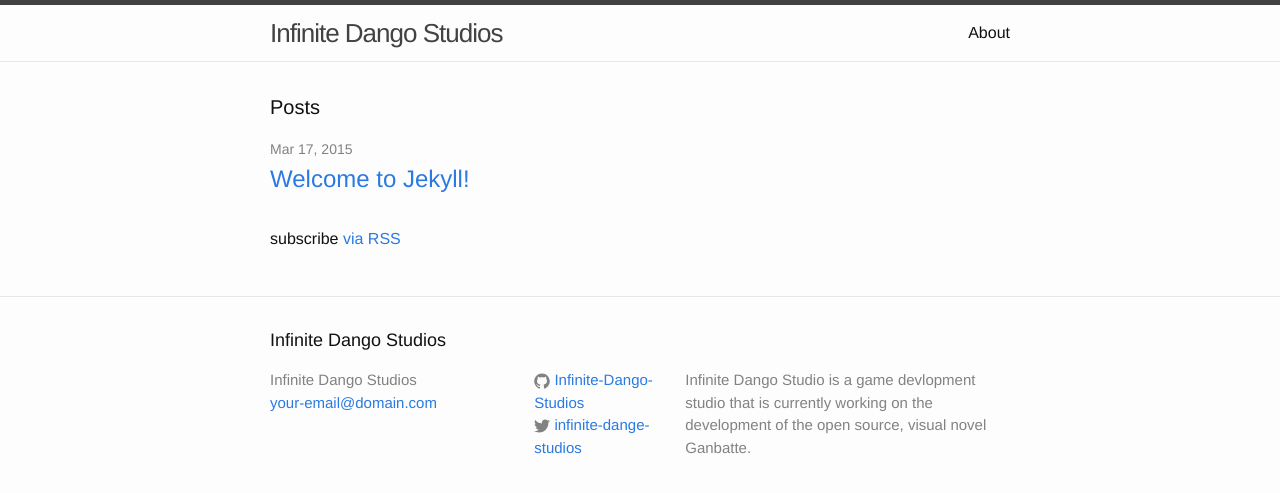
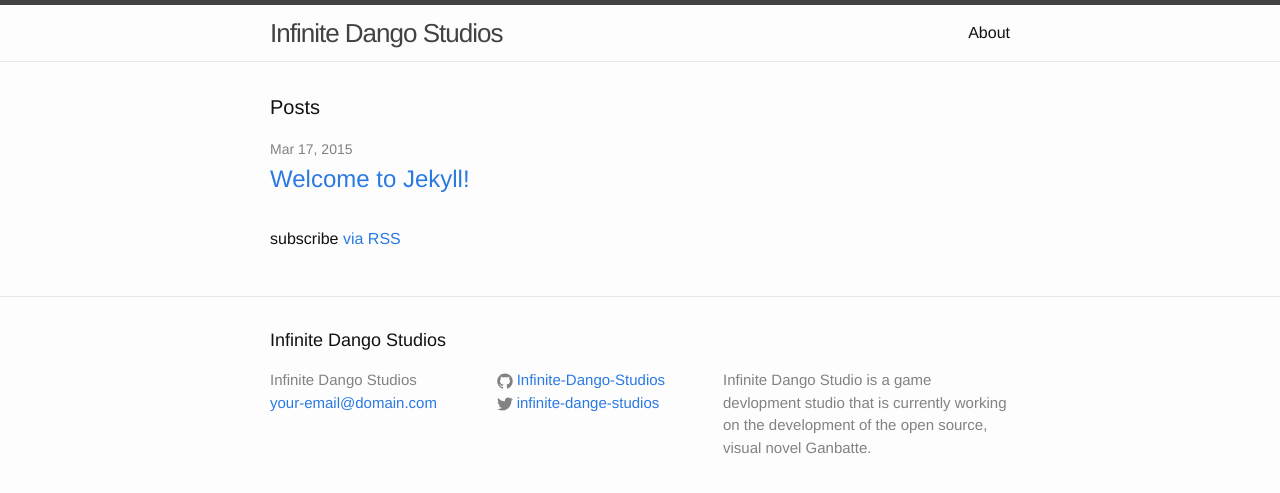
Before and after one commit to Infinite-Dango-Studios/Infinite-Dango-Studios.github.io, a Jekyll site: the page built from index.html, in a window 1280 px wide. Shown: the top 493 px of the page. Built offline with Jekyll 4.4.1, drawn with Linux system fonts in a browser that asks for light colours.

Commit message:
Fixed footer spacing issue
Fixed the css for the footer so that the middle collumn with the GitHub
and Twitter buttons is able to fit the contained text properly.

```diff
--- a/_sass/_layout.scss
+++ b/_sass/_layout.scss
@@ -121,18 +121,18 @@
 }
 
 .footer-col-1 {
-    width: -webkit-calc(35% - (#{$spacing-unit} / 2));
-    width:         calc(35% - (#{$spacing-unit} / 2));
+    width: -webkit-calc(30% - (#{$spacing-unit} / 2));
+    width:         calc(30% - (#{$spacing-unit} / 2));
 }
 
 .footer-col-2 {
-    width: -webkit-calc(20% - (#{$spacing-unit} / 2));
-    width:         calc(20% - (#{$spacing-unit} / 2));
+    width: -webkit-calc(30% - (#{$spacing-unit} / 2));
+    width:         calc(30% - (#{$spacing-unit} / 2));
 }
 
 .footer-col-3 {
-    width: -webkit-calc(45% - (#{$spacing-unit} / 2));
-    width:         calc(45% - (#{$spacing-unit} / 2));
+    width: -webkit-calc(40% - (#{$spacing-unit} / 2));
+    width:         calc(40% - (#{$spacing-unit} / 2));
 }
 
 @include media-query($on-laptop) {
```
